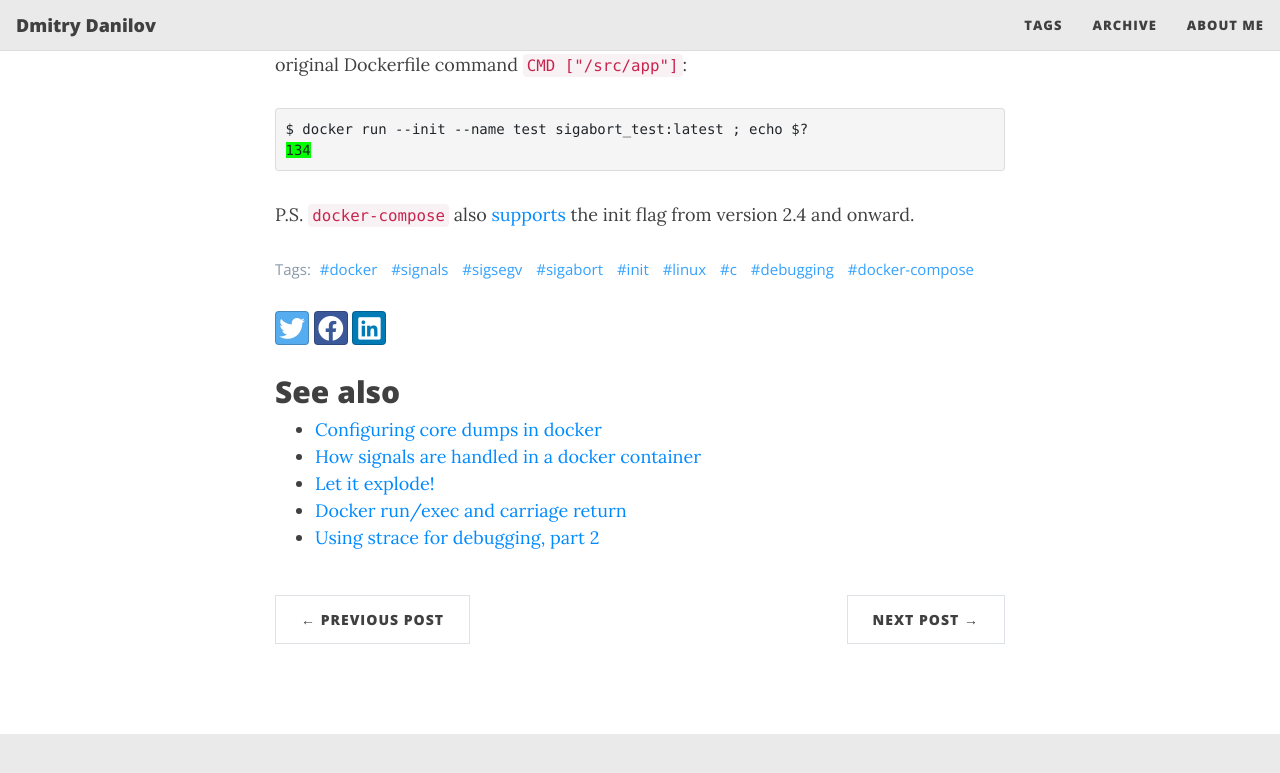
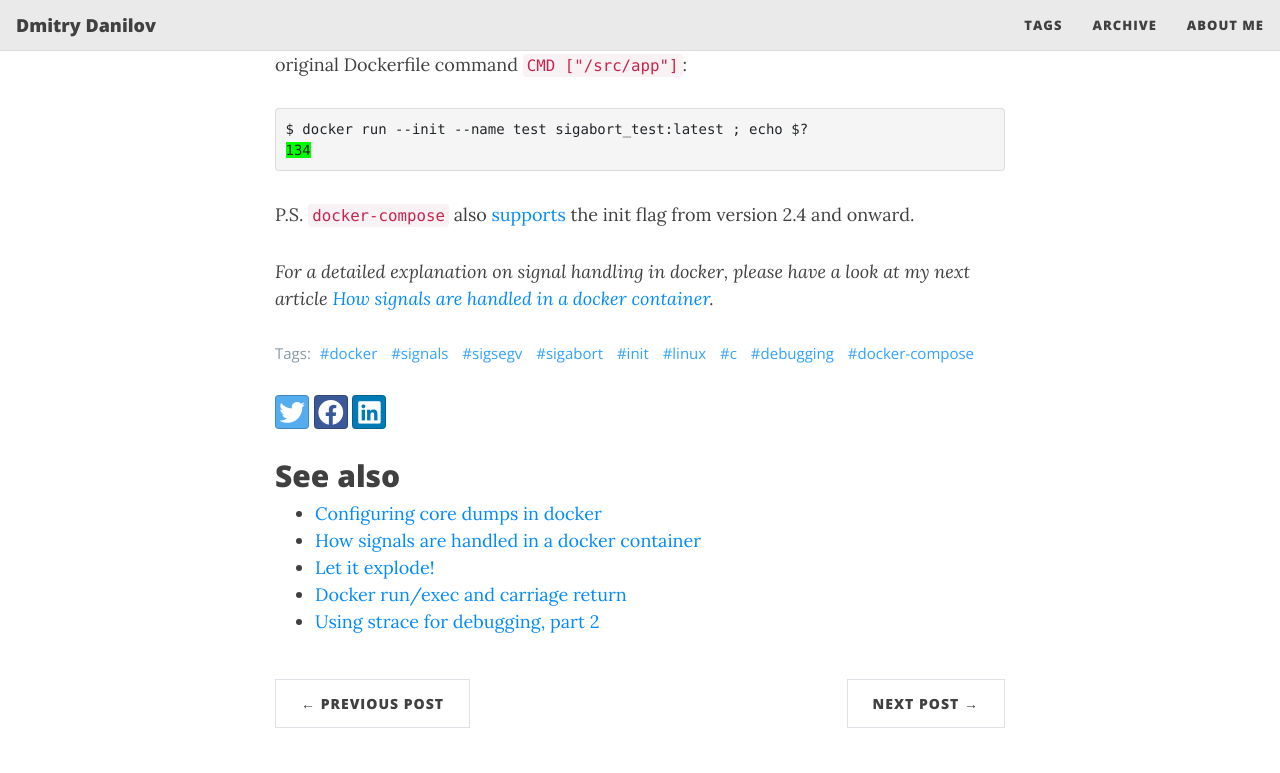
Before and after one commit to f-squirrel/f-squirrel.github.io, a Jekyll site: the page built from _posts/2020-11-16-how-to-contain-a-crashed-container.md, in a window 1280 px wide and 900 px high, scrolled down 2069 px, cut to the strip 0-781 px from the top of the window. Shown: the top 773 px of the strip. Built offline with Jekyll 4.4.1, drawn with Linux system fonts in a browser that asks for light colours; nearby versions of some CDN libraries; comment, search, counter and statistics services are not loaded.

Commit message:
chore: add a link to the next post

```diff
--- a/_posts/2020-11-16-how-to-contain-a-crashed-container.md
+++ b/_posts/2020-11-16-how-to-contain-a-crashed-container.md
@@ -97,3 +97,7 @@ $ docker run --init --name test sigabort_test:latest ; echo $?
 
 P.S. `docker-compose` also [supports](https://docs.docker.com/compose/compose-file/compose-file-v2/#init) the init flag
 from version 2.4 and onward.
+
+_For a detailed explanation on signal handling in docker, please have a look at
+my next article [How signals are handled in a docker
+container](/how-signals-are-handled-in-a-docker-container)._
```
